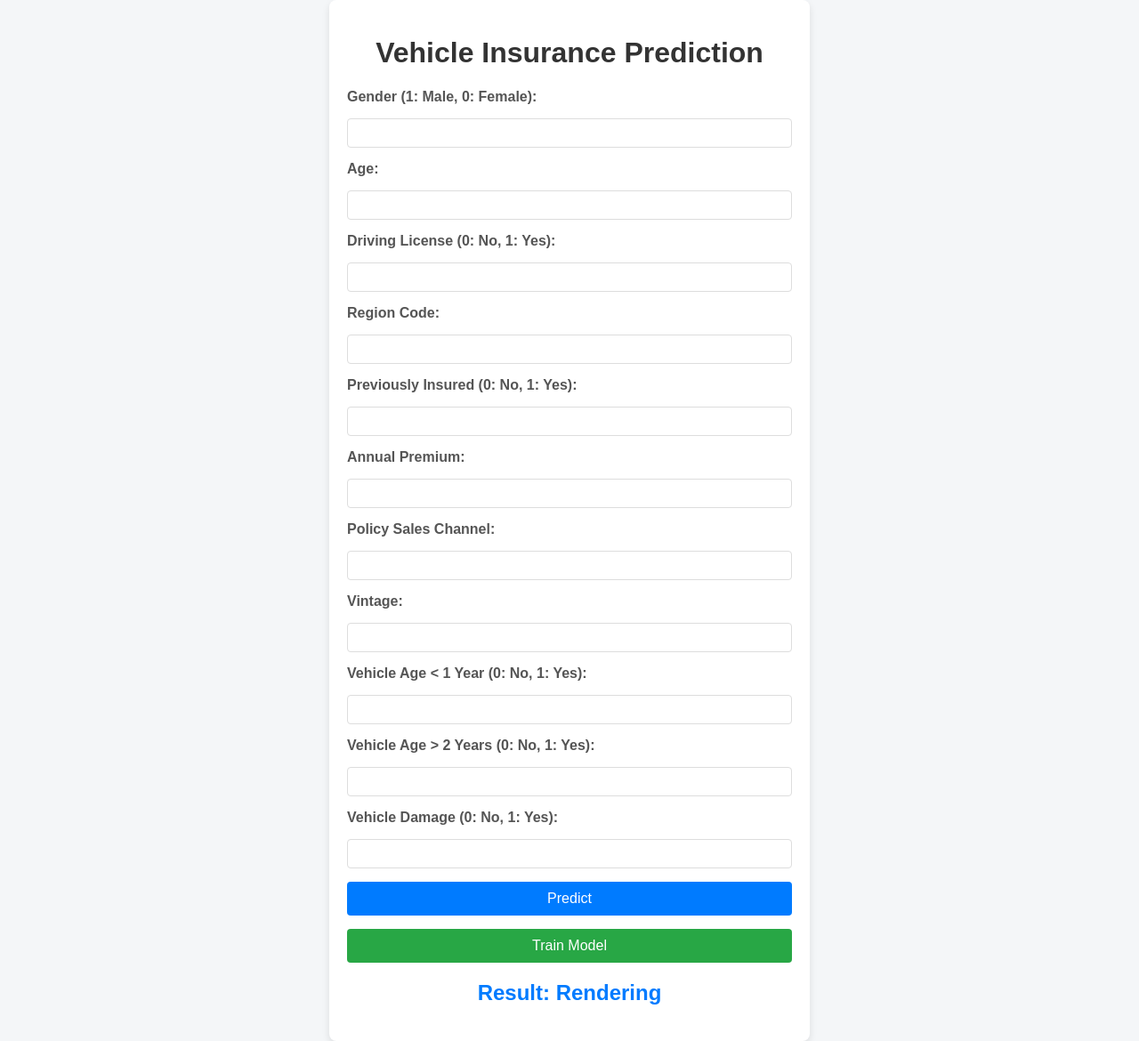
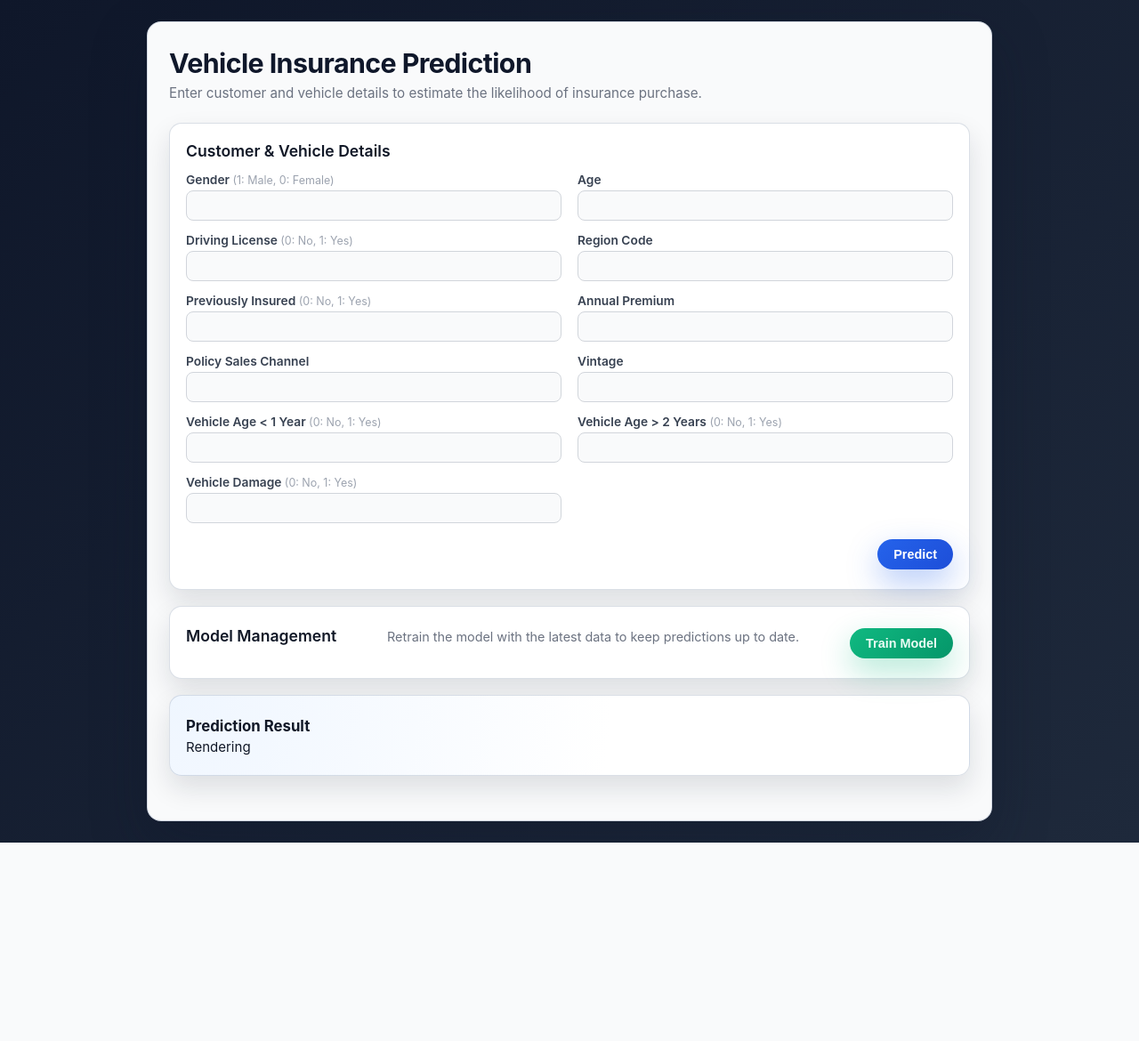
Before and after one commit to arhamm07/MLOps-Vehicle-Insurance-Domain, a FastAPI app: page / in a window 1280 px wide. Shown: the whole page at 89% size. After the commit the page ends 947 px from the top, so only its background shows below. Run offline with FastAPI, Linux system fonts and the light colour scheme.

Commit message:
Frontend updated

```diff
--- a/static/css/style.css
+++ b/static/css/style.css
@@ -1,73 +1,218 @@
 /* styles.css */
 body {
-    font-family: Arial, sans-serif;
+	font-family: -apple-system, BlinkMacSystemFont, "Segoe UI", Roboto, Helvetica, Arial, sans-serif;
+	margin: 0;
+	min-height: 100vh;
+	background: linear-gradient(135deg, #0f172a, #1e293b);
+	color: #0f172a;
+}
+
+.page-wrapper {
+	min-height: 100vh;
 	display: flex;
 	justify-content: center;
 	align-items: center;
-    min-height: 100vh;
-    margin: 0;
-    background-color: #f4f6f8;
+	padding: 24px 16px;
 }
 
 .container {
 	width: 100%;
-    max-width: 500px;
-    background-color: #ffffff;
-    padding: 20px;
-    border-radius: 8px;
-    box-shadow: 0 4px 8px rgba(0, 0, 0, 0.1);
-    text-align: center;
+	max-width: 900px;
+	background-color: #f9fafb;
+	padding: 28px 24px 32px;
+	border-radius: 16px;
+	box-shadow: 0 24px 60px rgba(15, 23, 42, 0.35);
+	border: 1px solid rgba(148, 163, 184, 0.4);
+}
+
+.page-header {
+	text-align: left;
+	margin-bottom: 24px;
 }
 
 h1 {
-    color: #333;
+	margin: 0;
+	font-size: 1.9rem;
+	font-weight: 650;
+	letter-spacing: -0.02em;
+	color: #0f172a;
 }
 
-form {
+.subtitle {
+	margin-top: 6px;
+	color: #6b7280;
+	font-size: 0.95rem;
+}
+
+.card {
+	background-color: #ffffff;
+	border-radius: 14px;
+	padding: 20px 18px 22px;
+	box-shadow: 0 14px 30px rgba(15, 23, 42, 0.12);
+	border: 1px solid rgba(148, 163, 184, 0.35);
+	margin-bottom: 18px;
+}
+
+.card-title {
+	margin-top: 0;
+	margin-bottom: 14px;
+	font-size: 1.1rem;
+	font-weight: 600;
+	color: #111827;
+}
+
+.card-text {
+	margin: 0 0 12px;
+	font-size: 0.9rem;
+	color: #6b7280;
+}
+
+.form-grid {
+	display: grid;
+	grid-template-columns: repeat(2, minmax(0, 1fr));
+	gap: 14px 18px;
+}
+
+@media (max-width: 720px) {
+	.form-grid {
+		grid-template-columns: 1fr;
+	}
+
+	.container {
+		padding: 20px 16px 24px;
+	}
+}
+
+.form-field {
 	display: flex;
 	flex-direction: column;
-    gap: 15px;
 }
 
 label {
-    text-align: left;
-    color: #555;
-    font-weight: bold;
+	font-size: 0.86rem;
+	font-weight: 600;
+	color: #374151;
+	margin-bottom: 4px;
+}
+
+.hint {
+	font-weight: 400;
+	font-size: 0.78rem;
+	color: #9ca3af;
 }
 
 input {
-    padding: 8px;
-    border: 1px solid #ddd;
-    border-radius: 4px;
+	padding: 8px 10px;
+	border-radius: 8px;
+	border: 1px solid #d1d5db;
+	background-color: #f9fafb;
+	font-size: 0.9rem;
+	transition: border-color 0.15s ease, box-shadow 0.15s ease, background-color 0.15s ease;
 }
 
-button {
-    padding: 10px;
-    background-color: #007bff;
-    color: #fff;
-    border: none;
-    border-radius: 4px;
-    cursor: pointer;
-    font-size: 16px;
+input:focus {
+	outline: none;
+	border-color: #2563eb;
+	box-shadow: 0 0 0 1px rgba(37, 99, 235, 0.35);
+	background-color: #ffffff;
 }
 
-button:hover {
-    background-color: #0056b3;
+.form-actions {
+	grid-column: 1 / -1;
+	margin-top: 4px;
+	display: flex;
+	justify-content: flex-end;
+}
+
+.btn {
+	display: inline-flex;
+	align-items: center;
+	justify-content: center;
+	gap: 6px;
+	padding: 9px 18px;
+	border-radius: 999px;
+	font-size: 0.9rem;
+	font-weight: 600;
+	border: none;
+	cursor: pointer;
+	transition: background-color 0.15s ease, box-shadow 0.15s ease, transform 0.08s ease;
+}
+
+.btn.primary {
+	background: linear-gradient(135deg, #2563eb, #1d4ed8);
+	color: #ffffff;
+	box-shadow: 0 14px 35px rgba(37, 99, 235, 0.35);
+}
+
+.btn.secondary {
+	background: linear-gradient(135deg, #10b981, #059669);
+	color: #ecfdf5;
+	box-shadow: 0 14px 35px rgba(16, 185, 129, 0.32);
+}
+
+.btn:hover {
+	transform: translateY(-1px);
+	box-shadow: 0 18px 40px rgba(15, 23, 42, 0.25);
+}
+
+.btn:active {
+	transform: translateY(0);
+	box-shadow: 0 10px 25px rgba(15, 23, 42, 0.22);
 }
 
 .train-button {
-    background-color: #28a745;
-    margin-top: 15px;
+	margin-top: 4px;
+	background: linear-gradient(135deg, #10b981, #059669);
+	color: #ecfdf5;
+	box-shadow: 0 14px 35px rgba(16, 185, 129, 0.32);
 }
 
-.train-button:hover {
-    background-color: #218838;
+.secondary-card {
+	display: flex;
+	align-items: center;
+	justify-content: space-between;
+}
+
+@media (max-width: 640px) {
+	.secondary-card {
+		flex-direction: column;
+		align-items: flex-start;
+		gap: 10px;
+	}
+}
+
+.train-section {
+	width: 100%;
+	display: flex;
+	flex-direction: row;
+	align-items: center;
+	justify-content: space-between;
+	gap: 10px;
+}
+
+@media (max-width: 640px) {
+	.train-section {
+		flex-direction: column;
+		align-items: flex-start;
+	}
+}
+
+.result-card {
+	background: radial-gradient(circle at top left, #eff6ff 0, #ffffff 55%);
 }
 
 .result {
-    margin-top: 20px;
+	margin-top: 4px;
 }
 
 .result h2 {
-    color: #007bff;
+	margin: 0 0 4px;
+	font-size: 1.05rem;
+	color: #111827;
 }
+
+.result-text {
+	margin: 0;
+	font-size: 0.94rem;
+	color: #111827;
+}
--- a/templates/vehicledata.html
+++ b/templates/vehicledata.html
@@ -8,55 +8,96 @@
 	<link rel="stylesheet" href="/static/css/style.css">
 </head>
 <body>
+	<div class="page-wrapper">
 		<div class="container">
+			<header class="page-header">
 				<h1>Vehicle Insurance Prediction</h1>
+				<p class="subtitle">Enter customer and vehicle details to estimate the likelihood of insurance purchase.</p>
+			</header>
 
-        <form method="post" action="/">
-            <label for="Gender">Gender (1: Male, 0: Female):</label>
+			<section class="card">
+				<h2 class="card-title">Customer & Vehicle Details</h2>
+				<form method="post" action="/" class="form-grid">
+					<div class="form-field">
+						<label for="Gender">Gender <span class="hint">(1: Male, 0: Female)</span></label>
 						<input type="number" id="Gender" name="Gender" min="0" max="1" required>
+					</div>
 
-            <label for="Age">Age:</label>
+					<div class="form-field">
+						<label for="Age">Age</label>
 						<input type="number" id="Age" name="Age" required>
+					</div>
 
-            <label for="Driving_License">Driving License (0: No, 1: Yes):</label>
+					<div class="form-field">
+						<label for="Driving_License">Driving License <span class="hint">(0: No, 1: Yes)</span></label>
 						<input type="number" id="Driving_License" name="Driving_License" min="0" max="1" required>
+					</div>
 
-            <label for="Region_Code">Region Code:</label>
+					<div class="form-field">
+						<label for="Region_Code">Region Code</label>
 						<input type="number" step="0.01" id="Region_Code" name="Region_Code" required>
+					</div>
 
-            <label for="Previously_Insured">Previously Insured (0: No, 1: Yes):</label>
+					<div class="form-field">
+						<label for="Previously_Insured">Previously Insured <span class="hint">(0: No, 1: Yes)</span></label>
 						<input type="number" id="Previously_Insured" name="Previously_Insured" min="0" max="1" required>
+					</div>
 
-            <label for="Annual_Premium">Annual Premium:</label>
+					<div class="form-field">
+						<label for="Annual_Premium">Annual Premium</label>
 						<input type="number" step="0.01" id="Annual_Premium" name="Annual_Premium" required>
+					</div>
 
-            <label for="Policy_Sales_Channel">Policy Sales Channel:</label>
+					<div class="form-field">
+						<label for="Policy_Sales_Channel">Policy Sales Channel</label>
 						<input type="number" step="0.01" id="Policy_Sales_Channel" name="Policy_Sales_Channel" required>
+					</div>
 
-            <label for="Vintage">Vintage:</label>
+					<div class="form-field">
+						<label for="Vintage">Vintage</label>
 						<input type="number" id="Vintage" name="Vintage" required>
+					</div>
 
-            <label for="Vehicle_Age_lt_1_Year">Vehicle Age < 1 Year (0: No, 1: Yes):</label>
+					<div class="form-field">
+						<label for="Vehicle_Age_lt_1_Year">Vehicle Age &lt; 1 Year <span class="hint">(0: No, 1: Yes)</span></label>
 						<input type="number" id="Vehicle_Age_lt_1_Year" name="Vehicle_Age_lt_1_Year" min="0" max="1" required>
+					</div>
 
-            <label for="Vehicle_Age_gt_2_Years">Vehicle Age > 2 Years (0: No, 1: Yes):</label>
+					<div class="form-field">
+						<label for="Vehicle_Age_gt_2_Years">Vehicle Age &gt; 2 Years <span class="hint">(0: No, 1: Yes)</span></label>
 						<input type="number" id="Vehicle_Age_gt_2_Years" name="Vehicle_Age_gt_2_Years" min="0" max="1" required>
+					</div>
 
-            <label for="Vehicle_Damage_Yes">Vehicle Damage (0: No, 1: Yes):</label>
+					<div class="form-field">
+						<label for="Vehicle_Damage_Yes">Vehicle Damage <span class="hint">(0: No, 1: Yes)</span></label>
 						<input type="number" id="Vehicle_Damage_Yes" name="Vehicle_Damage_Yes" min="0" max="1" required>
+					</div>
 
-            <button type="submit">Predict</button>
+					<div class="form-actions">
+						<button type="submit" class="btn primary">Predict</button>
+					</div>
 				</form>
+			</section>
 
+			<section class="card secondary-card">
+				<div class="train-section">
+					<h2 class="card-title">Model Management</h2>
+					<p class="card-text">Retrain the model with the latest data to keep predictions up to date.</p>
 					<form method="get" action="/train">
-            <button type="submit" class="train-button">Train Model</button>
+						<button type="submit" class="btn secondary train-button">Train Model</button>
 					</form>
+				</div>
+			</section>
 
 			{% if context %}
+			<section class="card result-card">
 				<div class="result">
-                <h2>Result: {{ context }}</h2>
+					<h2>Prediction Result</h2>
+					<p class="result-text">{{ context }}</p>
 				</div>
+			</section>
 			{% endif %}
+		</div>
 	</div>
 </body>
 </html>
```
Lines whose indentation alone changed are shown as unchanged.
